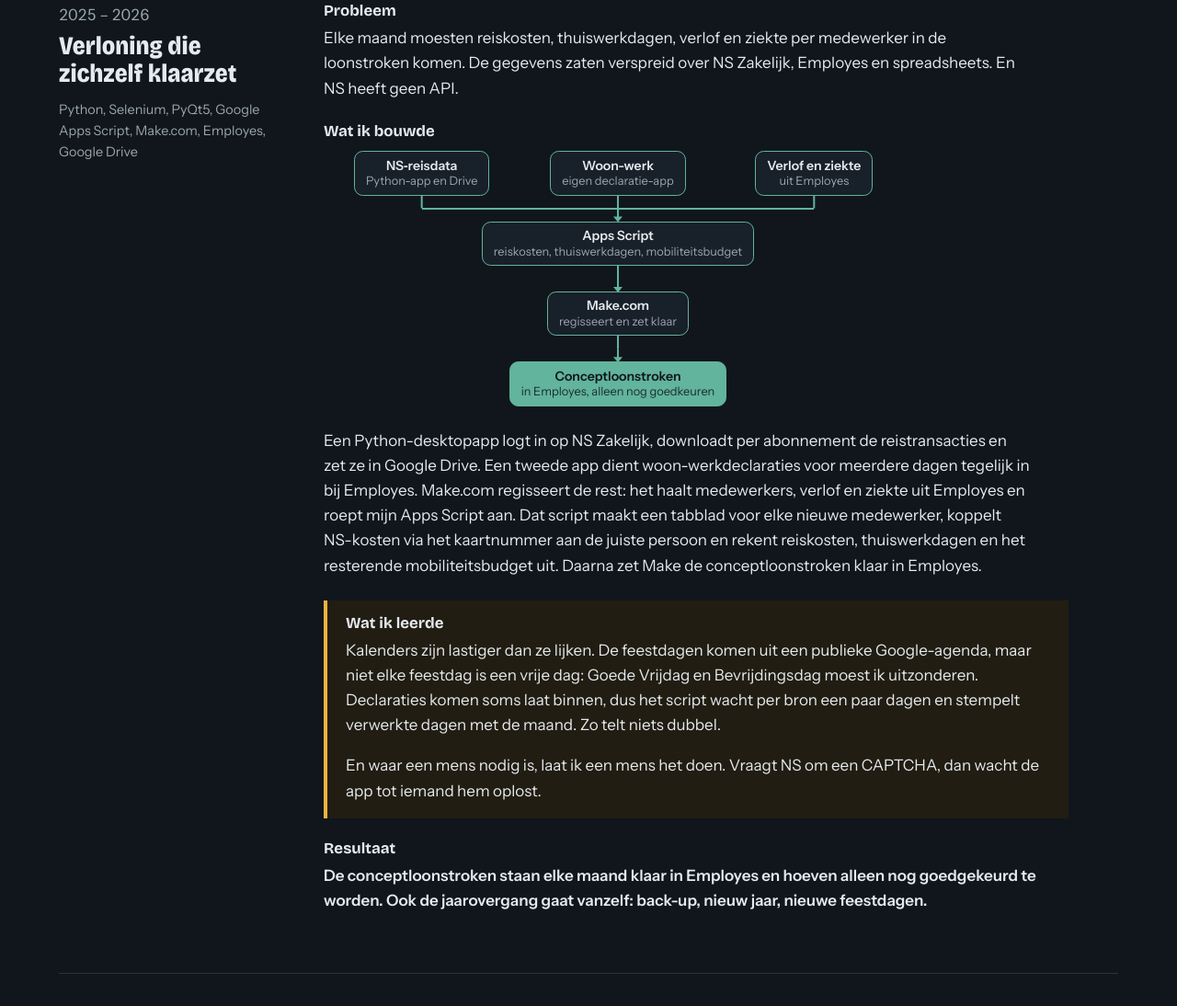
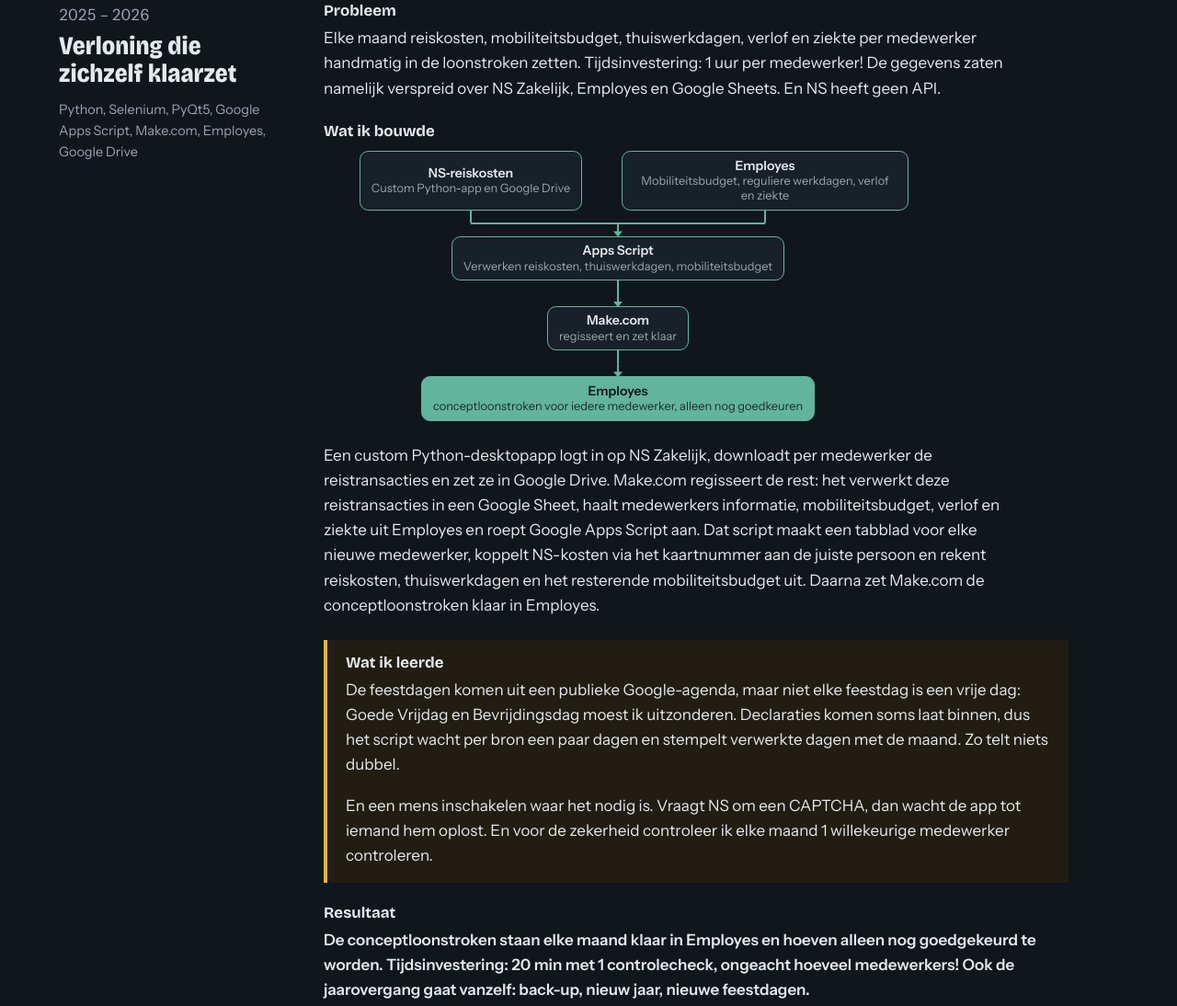
Before and after one commit to FVMF/portfolio, a plain HTML site: page index.html in a window 1280 px wide. Shown: the part 922-2016 px from the top of the page at 92% size. Drawn offline with nearby package versions, Linux system fonts and the light colour scheme.

Commit message:
feat(cases): loonstroken-case herschreven met tijdwinst en controlestap

```diff
--- a/index.html
+++ b/index.html
@@ -334,32 +334,31 @@
         </div>
         <div class="case-body">
           <h4>Probleem</h4>
-          <p>Elke maand moesten reiskosten, thuiswerkdagen, verlof en ziekte per medewerker in de loonstroken komen. De gegevens zaten verspreid over NS Zakelijk, Employes en spreadsheets. En NS heeft geen API.</p>
+          <p>Elke maand reiskosten, mobiliteitsbudget, thuiswerkdagen, verlof en ziekte per medewerker handmatig in de loonstroken zetten. Tijdsinvestering: 1 uur per medewerker! De gegevens zaten namelijk verspreid over NS Zakelijk, Employes en Google Sheets. En NS heeft geen API.</p>
           <h4>Wat ik bouwde</h4>
           <figure class="graph" role="img" aria-label="Schema: NS-reisdata via een Python-app, woon-werkdeclaraties via een tweede app en verlof en ziekte uit Employes komen samen in Apps Script. Make.com zet daarna de conceptloonstroken klaar in Employes.">
-            <div class="graph-row" style="--n:3">
-              <div class="node"><strong>NS&#8209;reisdata</strong><span>Python-app en Drive</span></div>
-              <div class="node"><strong>Woon-werk</strong><span>eigen declaratie-app</span></div>
-              <div class="node"><strong>Verlof en ziekte</strong><span>uit Employes</span></div>
+            <div class="graph-row" style="--n:2">
+              <div class="node"><strong>NS&#8209;reiskosten</strong><span>Custom Python-app en Google Drive</span></div>
+              <div class="node"><strong>Employes</strong><span>Mobiliteitsbudget, reguliere werkdagen, verlof en ziekte</span></div>
             </div>
             <div class="graph-row">
-              <div class="node"><strong>Apps Script</strong><span>reiskosten, thuiswerkdagen, mobiliteitsbudget</span></div>
+              <div class="node"><strong>Apps Script</strong><span>Verwerken reiskosten, thuiswerkdagen, mobiliteitsbudget</span></div>
             </div>
             <div class="graph-row">
               <div class="node"><strong>Make.com</strong><span>regisseert en zet klaar</span></div>
             </div>
             <div class="graph-row">
-              <div class="node out"><strong>Conceptloonstroken</strong><span>in Employes, alleen nog goedkeuren</span></div>
+              <div class="node out"><strong>Employes</strong><span>conceptloonstroken voor iedere medewerker, alleen nog goedkeuren</span></div>
             </div>
           </figure>
-          <p>Een Python-desktopapp logt in op NS Zakelijk, downloadt per abonnement de reistransacties en zet ze in Google Drive. Een tweede app dient woon-werkdeclaraties voor meerdere dagen tegelijk in bij Employes. Make.com regisseert de rest: het haalt medewerkers, verlof en ziekte uit Employes en roept mijn Apps Script aan. Dat script maakt een tabblad voor elke nieuwe medewerker, koppelt NS-kosten via het kaartnummer aan de juiste persoon en rekent reiskosten, thuiswerkdagen en het resterende mobiliteitsbudget uit. Daarna zet Make de conceptloonstroken klaar in Employes.</p>
+          <p>Een custom Python-desktopapp logt in op NS Zakelijk, downloadt per medewerker de reistransacties en zet ze in Google Drive. Make.com regisseert de rest: het verwerkt deze reistransacties in een Google Sheet, haalt medewerkers informatie, mobiliteitsbudget, verlof en ziekte uit Employes en roept Google Apps Script aan. Dat script maakt een tabblad voor elke nieuwe medewerker, koppelt NS-kosten via het kaartnummer aan de juiste persoon en rekent reiskosten, thuiswerkdagen en het resterende mobiliteitsbudget uit. Daarna zet Make.com de conceptloonstroken klaar in Employes.</p>
           <div class="lesson">
             <h4>Wat ik leerde</h4>
-            <p>Kalenders zijn lastiger dan ze lijken. De feestdagen komen uit een publieke Google-agenda, maar niet elke feestdag is een vrije dag: Goede Vrijdag en Bevrijdingsdag moest ik uitzonderen. Declaraties komen soms laat binnen, dus het script wacht per bron een paar dagen en stempelt verwerkte dagen met de maand. Zo telt niets dubbel.</p>
-            <p>En waar een mens nodig is, laat ik een mens het doen. Vraagt NS om een CAPTCHA, dan wacht de app tot iemand hem oplost.</p>
+            <p>De feestdagen komen uit een publieke Google-agenda, maar niet elke feestdag is een vrije dag: Goede Vrijdag en Bevrijdingsdag moest ik uitzonderen. Declaraties komen soms laat binnen, dus het script wacht per bron een paar dagen en stempelt verwerkte dagen met de maand. Zo telt niets dubbel.</p>
+            <p>En een mens inschakelen waar het nodig is. Vraagt NS om een CAPTCHA, dan wacht de app tot iemand hem oplost. En voor de zekerheid controleer ik elke maand 1 willekeurige medewerker controleren.</p>
           </div>
           <h4>Resultaat</h4>
-          <p class="result">De conceptloonstroken staan elke maand klaar in Employes en hoeven alleen nog goedgekeurd te worden. Ook de jaarovergang gaat vanzelf: back-up, nieuw jaar, nieuwe feestdagen.</p>
+          <p class="result">De conceptloonstroken staan elke maand klaar in Employes en hoeven alleen nog goedgekeurd te worden. Tijdsinvestering: 20 min met 1 controlecheck, ongeacht hoeveel medewerkers! Ook de jaarovergang gaat vanzelf: back-up, nieuw jaar, nieuwe feestdagen.</p>
         </div>
       </article>
 
```
